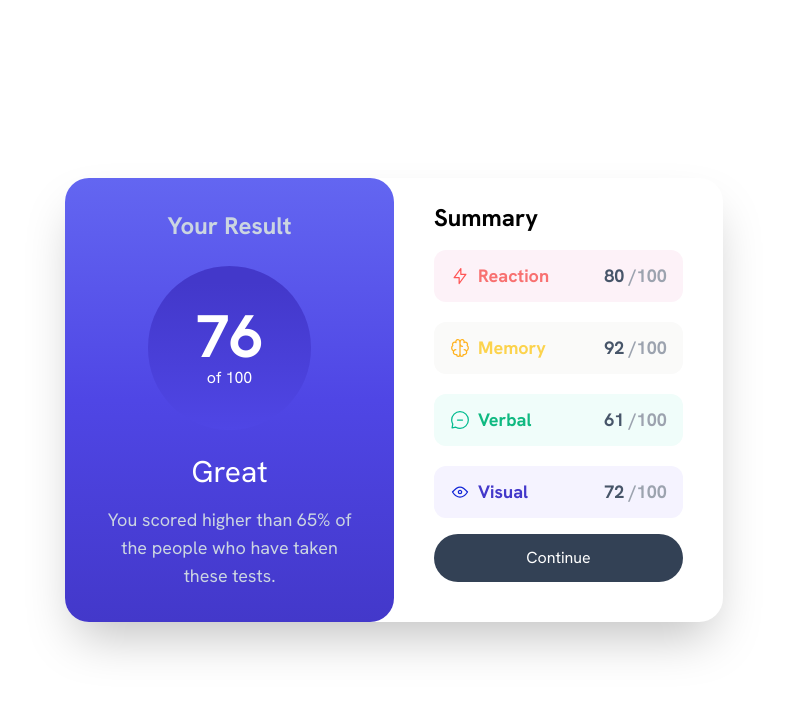
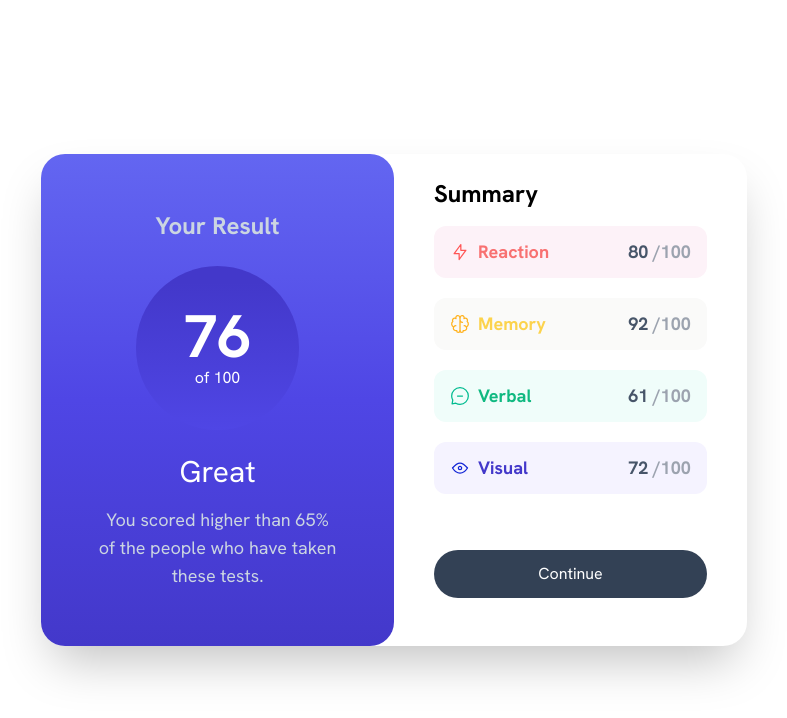
Before and after one commit to harshavardhan1010/Frontend-Mentor-Results-summary-component, a website: page index.html in a window 1280 px wide. Shown: the whole page, without its empty margins (246-1033 px from the left). Drawn offline with Linux system fonts and the light colour scheme; a web font is replaced by a local one.

Commit message:
forth commit

```diff
--- a/index.html
+++ b/index.html
@@ -24,7 +24,7 @@
       <div class="shadow-2xl bg-white flex flex-col md:flex-row rounded-3xl">
         <!-- Gradient Container -->
         <div
-          class="rounded-t-0 rounded-b-3xl md:rounded-t-3xl p-8 bg-gradient-to-b from-indigo-500 via-indigo-600 to-indigo-700 text-center flex flex-col items-center font-serif space-y-6 text-white md:w-1/2"
+          class="rounded-t-0 rounded-b-3xl md:rounded-t-3xl p-14 bg-gradient-to-b from-indigo-500 via-indigo-600 to-indigo-700 text-center flex flex-col items-center font-serif space-y-6 text-white md:w-1/2"
         >
           <div class="text-2xl font-bold text-slate-300">Your Result</div>
           <div
@@ -97,7 +97,7 @@
             </div>
           </div>
           <button
-            class="bg-slate-700 w-full text-white p-3 rounded-full hover:bg-indigo-700 duration-200"
+            class="bg-slate-700 w-full text-white p-3 rounded-full hover:bg-indigo-700 duration-200 mt-10"
           >
             Continue
           </button>
```
Also changed, not shown: output.css.
